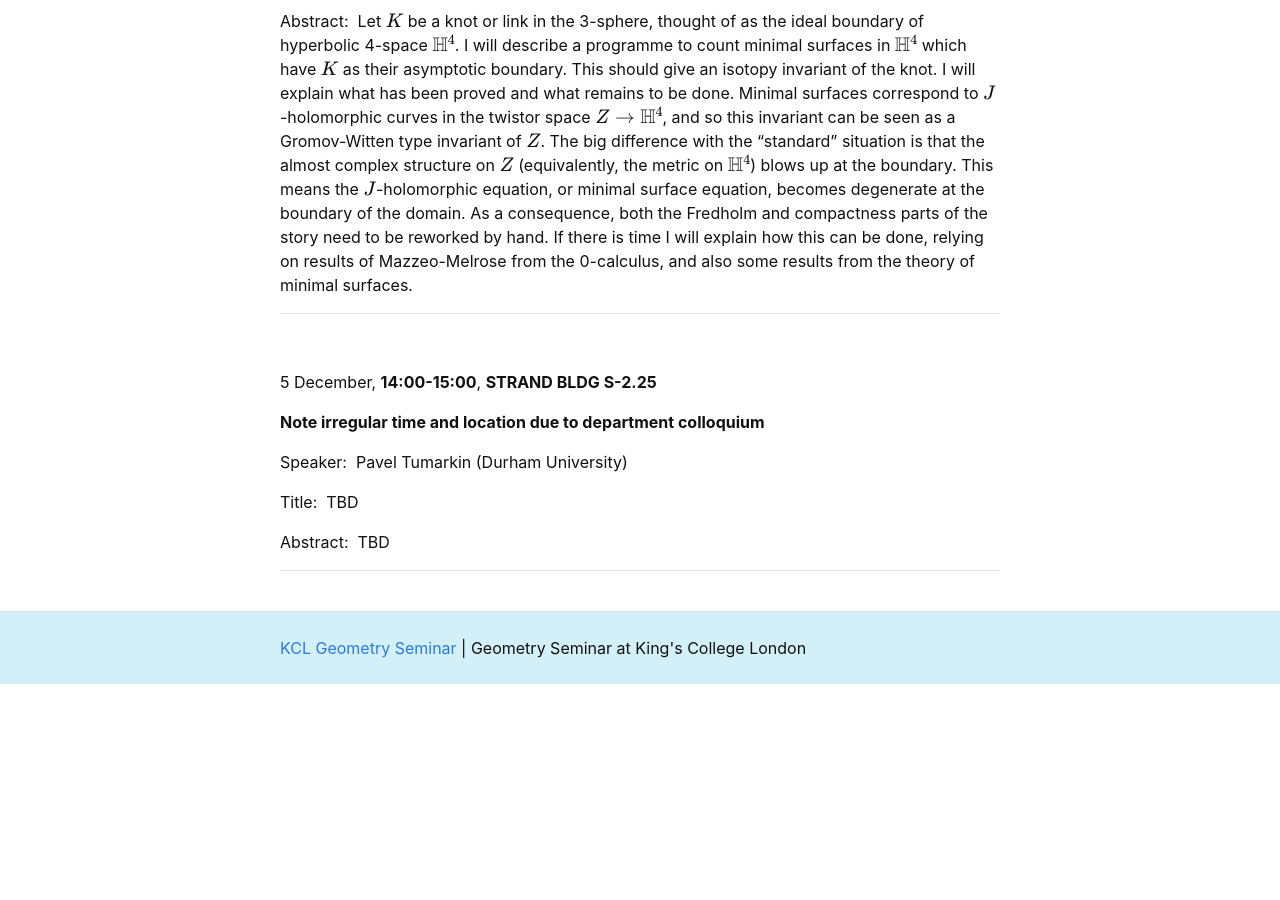
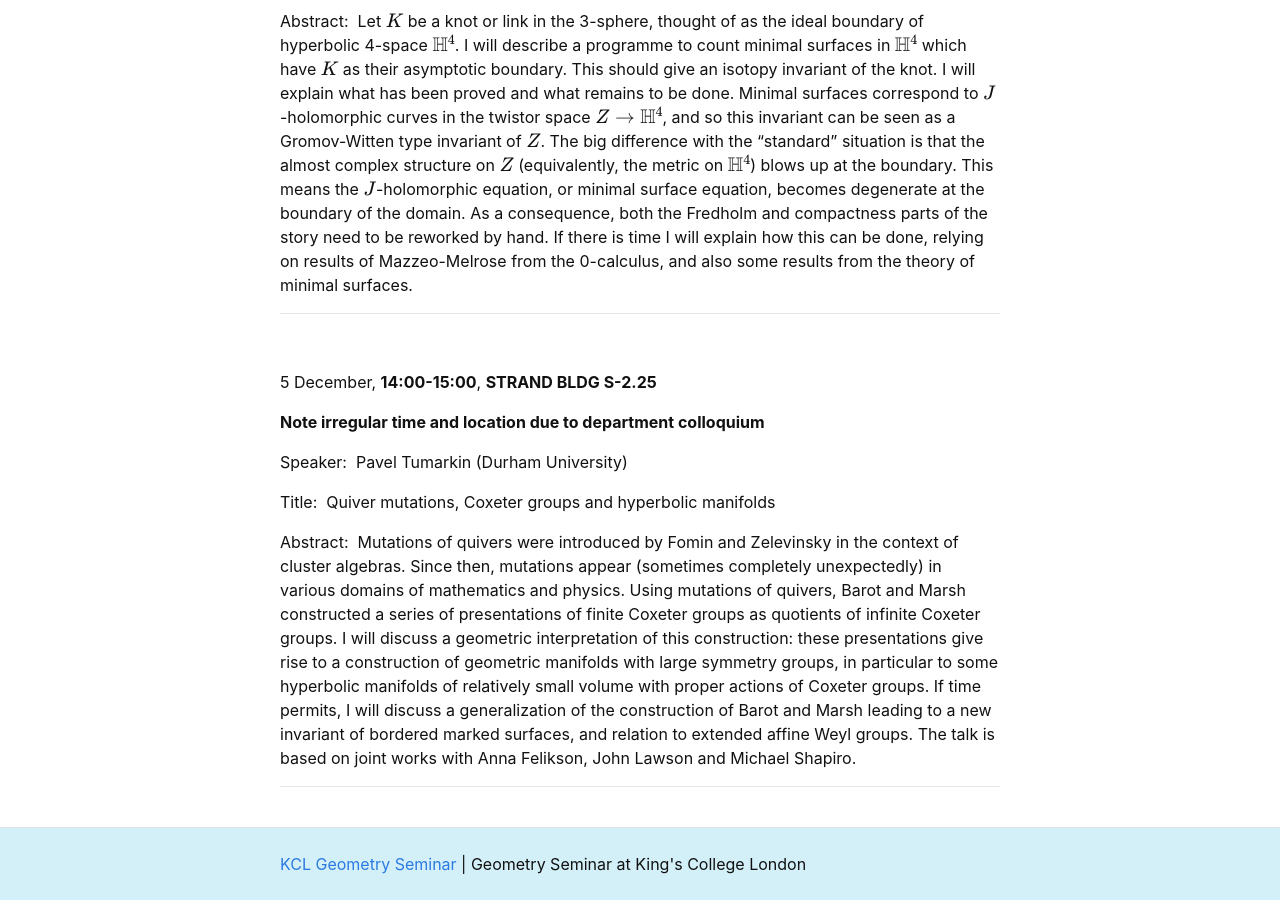
Before and after one commit to kcl-geometry-seminar/kcl-geometry-seminar.github.io, a Jekyll site: the page built from pages/index.md, in a window 1280 px wide and 900 px high, scrolled down 3522 px. Built offline with Jekyll 4.4.1, drawn with Linux system fonts in a browser that asks for light colours; formulas are drawn with MathJax 3; a script that is not in the unit is left out; before the commit the page ends 4206 px from its top, so only the background shows below that.

Commit message:
Update index.md
Added Pavel Tumarkin's title and abstract.

```diff
--- a/pages/index.md
+++ b/pages/index.md
@@ -129,8 +129,8 @@ Abstract:&nbsp; Let $K$ be a knot or link in the 3-sphere, thought of as the ide
 
 Speaker:&nbsp; Pavel Tumarkin (Durham University)
 
-Title:&nbsp; TBD
+Title:&nbsp; Quiver mutations, Coxeter groups and hyperbolic manifolds
 
-Abstract:&nbsp; TBD
+Abstract:&nbsp; Mutations of quivers were introduced by Fomin and Zelevinsky in the context of cluster algebras. Since then, mutations appear (sometimes completely unexpectedly) in various domains of mathematics and physics. Using mutations of quivers, Barot and Marsh constructed a series of presentations of finite Coxeter groups as quotients of infinite Coxeter groups. I will discuss a geometric interpretation of this construction: these presentations give rise to a construction of geometric manifolds with large symmetry groups, in particular to some hyperbolic manifolds of relatively small volume with proper actions of Coxeter groups. If time permits, I will discuss a generalization of the construction of Barot and Marsh leading to a new invariant of bordered marked surfaces, and relation to extended affine Weyl groups. The talk is based on joint works with Anna Felikson, John Lawson and Michael Shapiro.
 
 -----------------------------------------------------------
```
